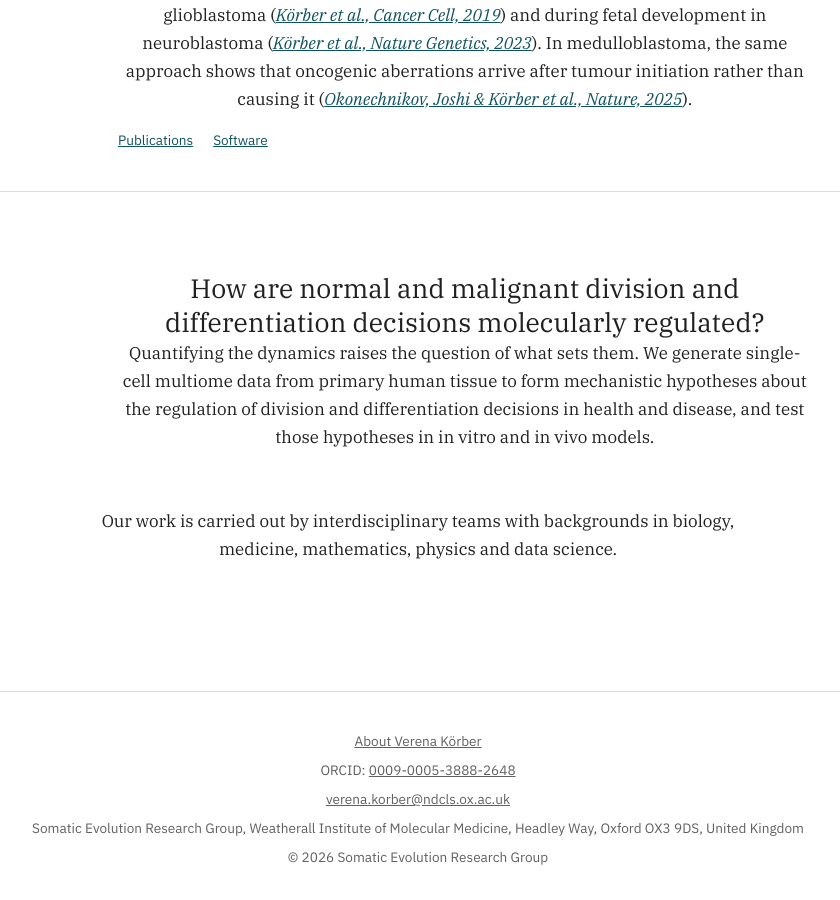
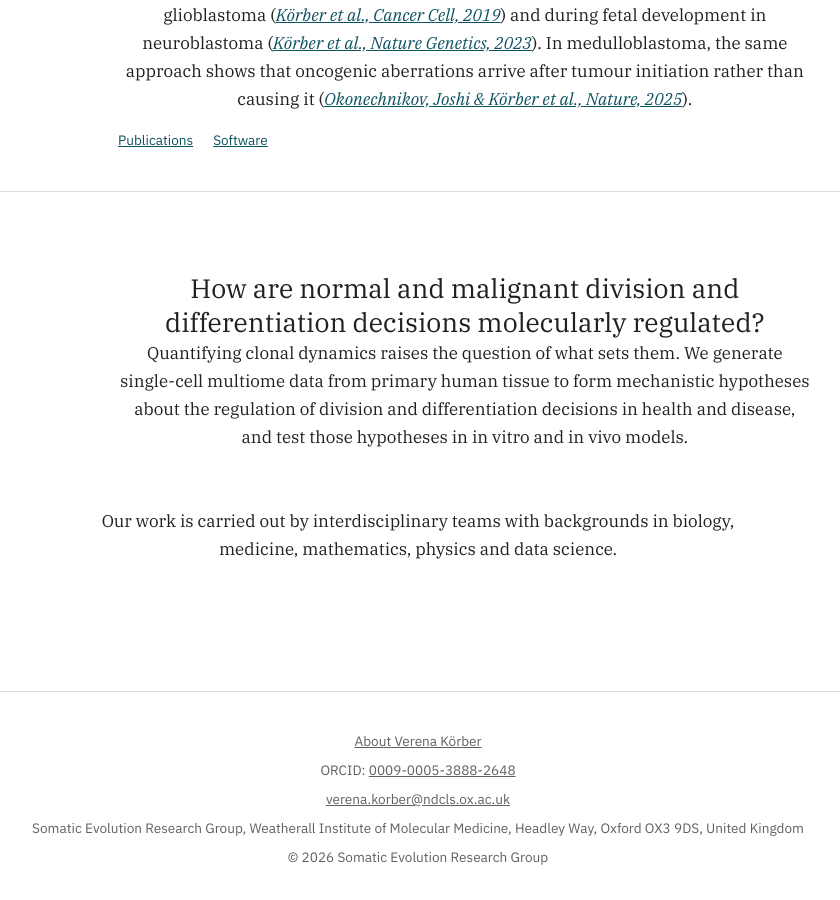
Before and after one commit to VerenaK90/VerenaK90.github.io, a Jekyll site: the page built from research.md, in a window 1280 px wide and 900 px high, scrolled down 1187 px. Shown: the whole window, without its empty margins (222-1062 px from the left). Built offline with Jekyll 4.4.1, drawn with Linux system fonts in a browser that asks for light colours.

Commit message:
Fix third research theme's opening sentence
Co-Authored-By: Claude Sonnet 5 <noreply@anthropic.com>

```diff
--- a/research.md
+++ b/research.md
@@ -79,7 +79,7 @@ frequencies.</p>
     </div>
     <div class="research-theme__text">
       <h2>How are normal and malignant division and differentiation decisions molecularly regulated?</h2>
-      <p>Quantifying the dynamics raises the question of what sets them. We
+      <p>Quantifying clonal dynamics raises the question of what sets them. We
       generate single-cell multiome data from primary human tissue to form
       mechanistic hypotheses about the regulation of division and
       differentiation decisions in health and disease, and test those
```
